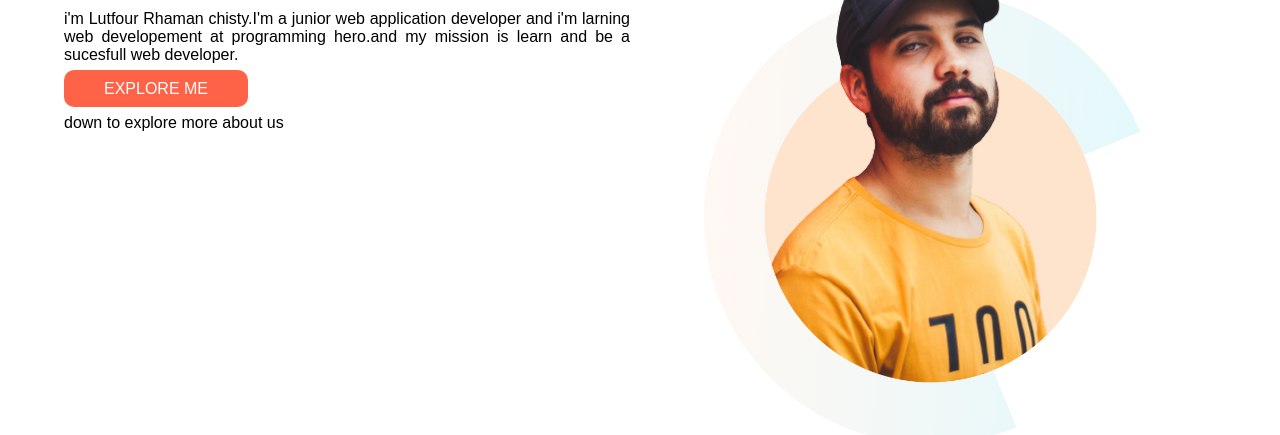
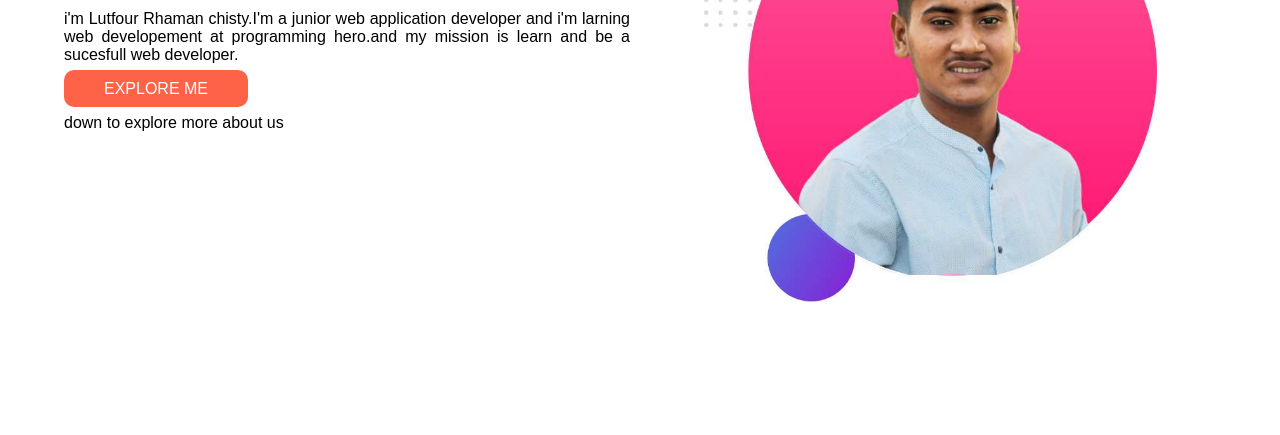
Before and after one commit to lutfour7/missone-2022-repo, a plain HTML site: page index.html in a window 1280 px wide. Shown: the part 233-668 px from the top of the page. Drawn offline with Linux system fonts and the light colour scheme.

Commit message:
aded picture

```diff
--- a/index.html
+++ b/index.html
@@ -22,7 +22,7 @@
     </div>
 
     <div class="hirf-width ">
-      <img src="person/person-0.png" alt="img">
+      <img src="person/lutfour2-portfolio.jpg" alt="img">
     </div>
 
   </section>
```
Also changed, not shown: person/lutfour2-portfolio.jpg (added).
